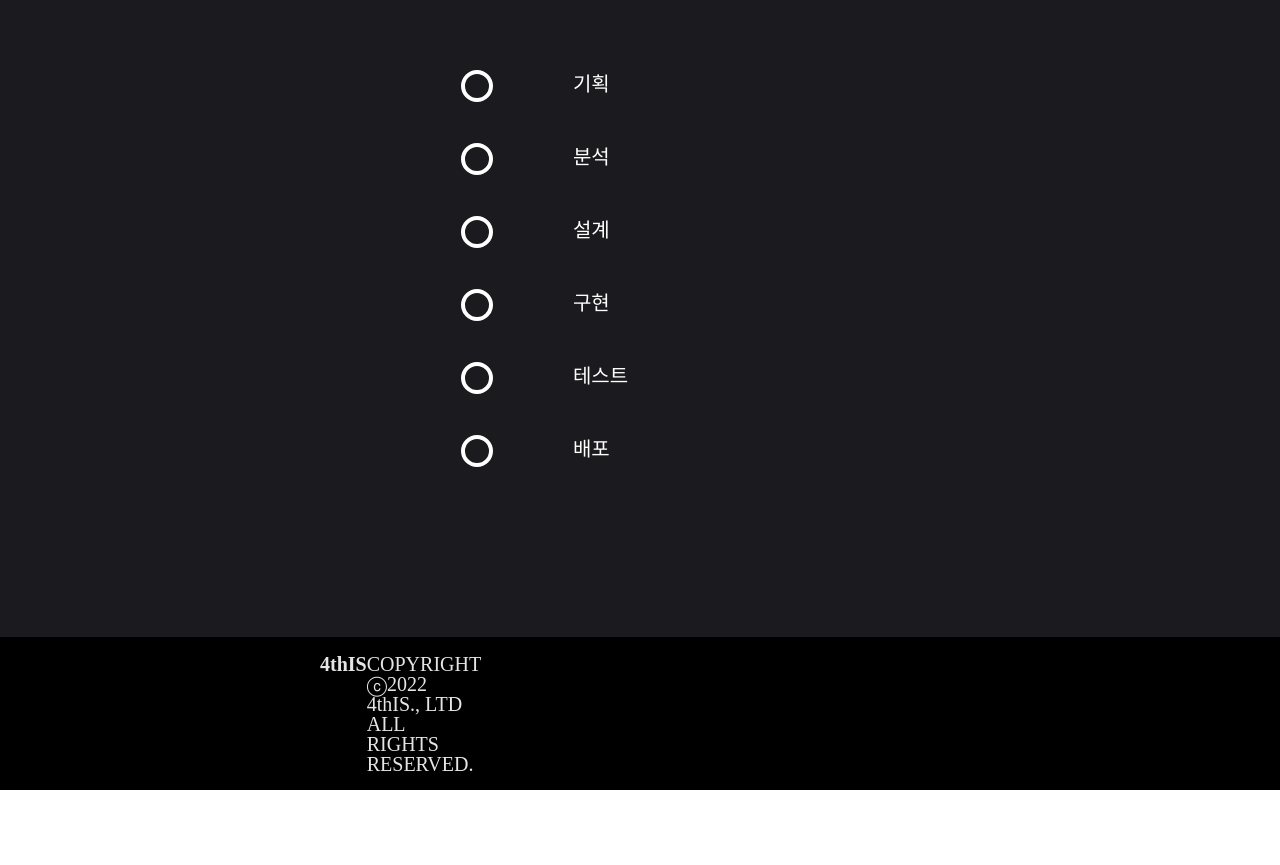
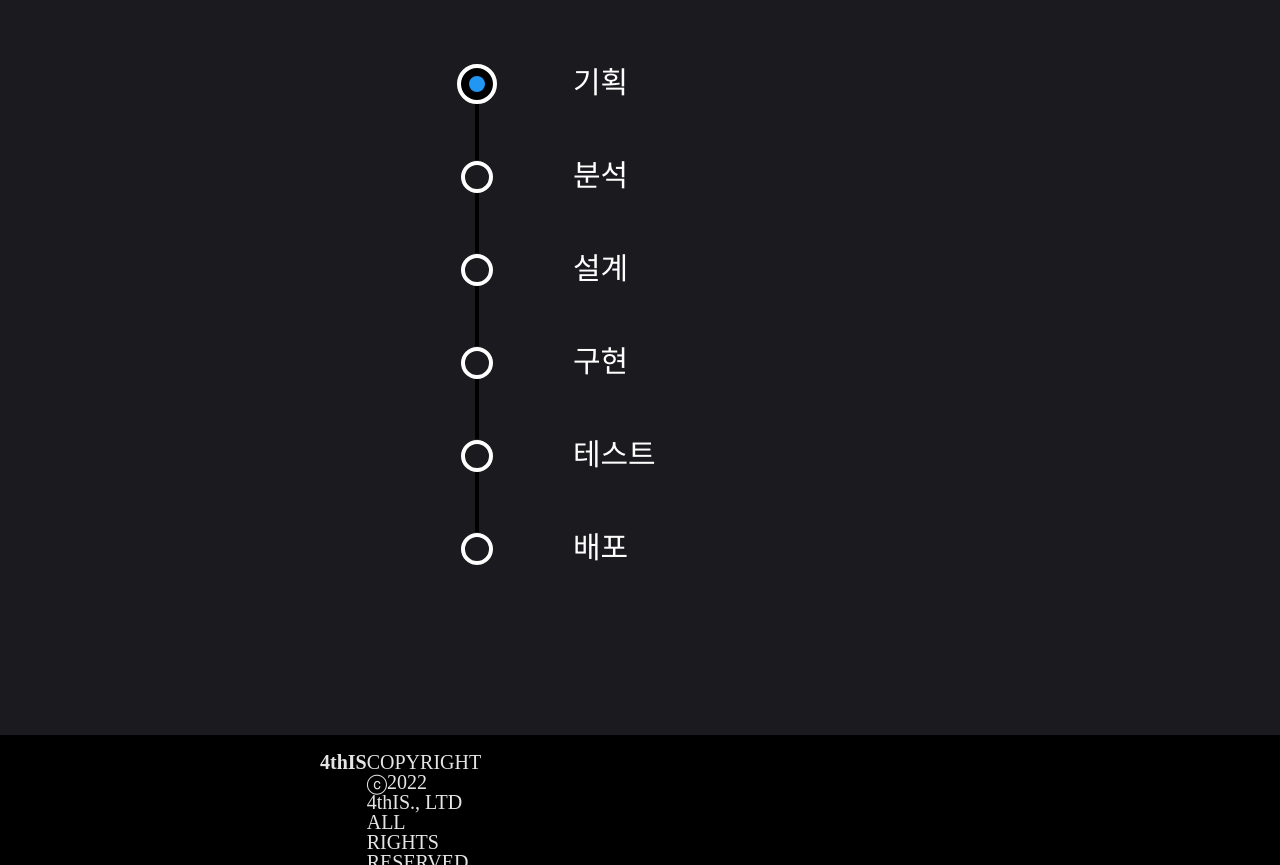
Before and after one commit to taemin-jang/4thIS_Page_FE, a plain HTML site: page src/project_detail.html in a window 1280 px wide. Shown: the part 4009-4874 px from the top of the page. Before the commit the page ends 4799 px from the top, so only its background shows below. Drawn offline with Linux system fonts and the light colour scheme.

Commit message:
[기능 구현] project_detail 페이지 개발 단계 기능 구현

```diff
--- a/src/css/Components/project_detail.css
+++ b/src/css/Components/project_detail.css
@@ -265,16 +265,17 @@
 }
 
 .develop-level__content {
-  display: flex;
+  /* display: flex;
   flex-direction: column;
   justify-content: space-between;
-  height: 50vh;
+  height: 50vh; */
   padding: 0 14.2% 0 28.4%;
 }
 
 .develop-level__content--div {
   display: flex;
   align-items: center;
+  margin-top: -2px;
 }
 
 .develop-level__content--div > input,
@@ -294,3 +295,14 @@
   width: 2rem;
   height: 2rem;
 }
+
+.develop-level__content--div label {
+  font-size: 30px;
+}
+
+.develop-level__content-divider {
+  width: 4px;
+  height: 60px;
+  background-color: var(--black);
+  margin-left: 19px;
+}
--- a/src/js/home.js
+++ b/src/js/home.js
@@ -16,9 +16,9 @@ document.addEventListener("mousemove", (e) => {
 
   circle.style.top = mouseY + "px";
   // console.log(e);
-  console.log(e.pageX, e.pageY);
+  // console.log(e.pageX, e.pageY);
 
-  console.log(e.screenX, e.screenY);
+  // console.log(e.screenX, e.screenY);
 });
 
 /**
--- /dev/null
+++ b/src/js/project-detail.js
@@ -0,0 +1,24 @@
+// count = [0,0,0,0,0,0] 선언
+let count = [1, 0, 0, 0, 0, 0];
+
+/**
+ * 개발 단계 각 버튼 클릭 시 해당 단계임을 표시해주는 기능
+ * @param {number} n
+ */
+function developLevel(n) {
+  let dividerEl = document.querySelectorAll(".develop-level__content-divider");
+  let labelEl = document.querySelectorAll(".develop-level__content--div label");
+  let disabledEl = document.querySelectorAll("input[type = 'radio']");
+
+  // 한번 클릭한 버튼 라벨 색 중복 적용하지 않게 하는 조건
+  if (count[n + 1] === 0) {
+    // 만약 이전 버튼이 안눌려져 있으면 다음 버튼을 클릭 할 수 없는 조건
+    if (count[n] === 1) {
+      count[n + 1]++;
+      dividerEl[n].style.backgroundColor = "#2196f3";
+      labelEl[n].style.color = "white";
+      labelEl[n + 1].style.color = "#2196f3";
+      disabledEl[n + 2].disabled = false;
+    }
+  }
+}
--- a/src/project_detail.html
+++ b/src/project_detail.html
@@ -191,28 +191,67 @@
               <p>Development Step</p>
             </div>
             <div class="develop-level__content">
+              <div>
                 <div class="develop-level__content--div">
-                <input type="radio" id="level-plan" />
+                  <input type="radio" id="level-plan" checked />
                   <label for="level-plan">기획</label>
                 </div>
+                <div class="develop-level__content-divider"></div>
+              </div>
+              <div>
                 <div class="develop-level__content--div">
-                <input type="radio" id="level_analysis" />
+                  <input
+                    type="radio"
+                    id="level_analysis"
+                    onclick="developLevel(0)"
+                  />
                   <label for="level_analysis">분석</label>
                 </div>
+                <div class="develop-level__content-divider"></div>
+              </div>
+              <div>
                 <div class="develop-level__content--div">
-                <input type="radio" id="level_design" />
+                  <input
+                    type="radio"
+                    id="level_design"
+                    onclick="developLevel(1)"
+                    disabled
+                  />
                   <label for="level_design">설계</label>
                 </div>
+                <div class="develop-level__content-divider"></div>
+              </div>
+              <div>
                 <div class="develop-level__content--div">
-                <input type="radio" id="level_avatar" />
+                  <input
+                    type="radio"
+                    id="level_avatar"
+                    onclick="developLevel(2)"
+                    disabled
+                  />
                   <label for="level_avatar">구현</label>
                 </div>
+                <div class="develop-level__content-divider"></div>
+              </div>
+              <div>
                 <div class="develop-level__content--div">
-                <input type="radio" id="level_test" />
+                  <input
+                    type="radio"
+                    id="level_test"
+                    onclick="developLevel(3)"
+                    disabled
+                  />
                   <label for="level_test">테스트</label>
                 </div>
+                <div class="develop-level__content-divider"></div>
+              </div>
               <div class="develop-level__content--div">
-                <input type="radio" id="level_distribute" />
+                <input
+                  type="radio"
+                  id="level_distribute"
+                  onclick="developLevel(4)"
+                  disabled
+                />
                 <label for="level_distribute">배포</label>
               </div>
             </div>
@@ -236,5 +275,6 @@
       </div>
     </footer>
     <script src="./js/home.js"></script>
+    <script src="./js/project-detail.js"></script>
   </body>
 </html>
```
Lines whose indentation alone changed are shown as unchanged.
